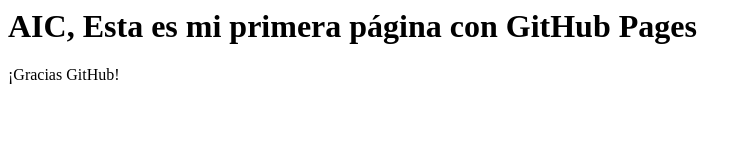
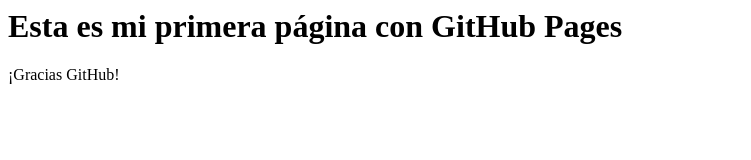
Before and after one commit to izquierdoalfonso/AICMIT, a plain HTML site: page index.html in a window 1280 px wide. Shown: the whole page, without its empty margins (0-751 px from the left). Drawn offline with Linux system fonts and the light colour scheme.

Commit message:
index.html

```diff
--- a/index.html
+++ b/index.html
@@ -1,4 +1,4 @@
 <html>
-<h1> AIC, Esta es mi primera página con GitHub Pages </h1>
+<h1> Esta es mi primera página con GitHub Pages </h1>
 <p>¡Gracias GitHub!</p>
 </html>
```
